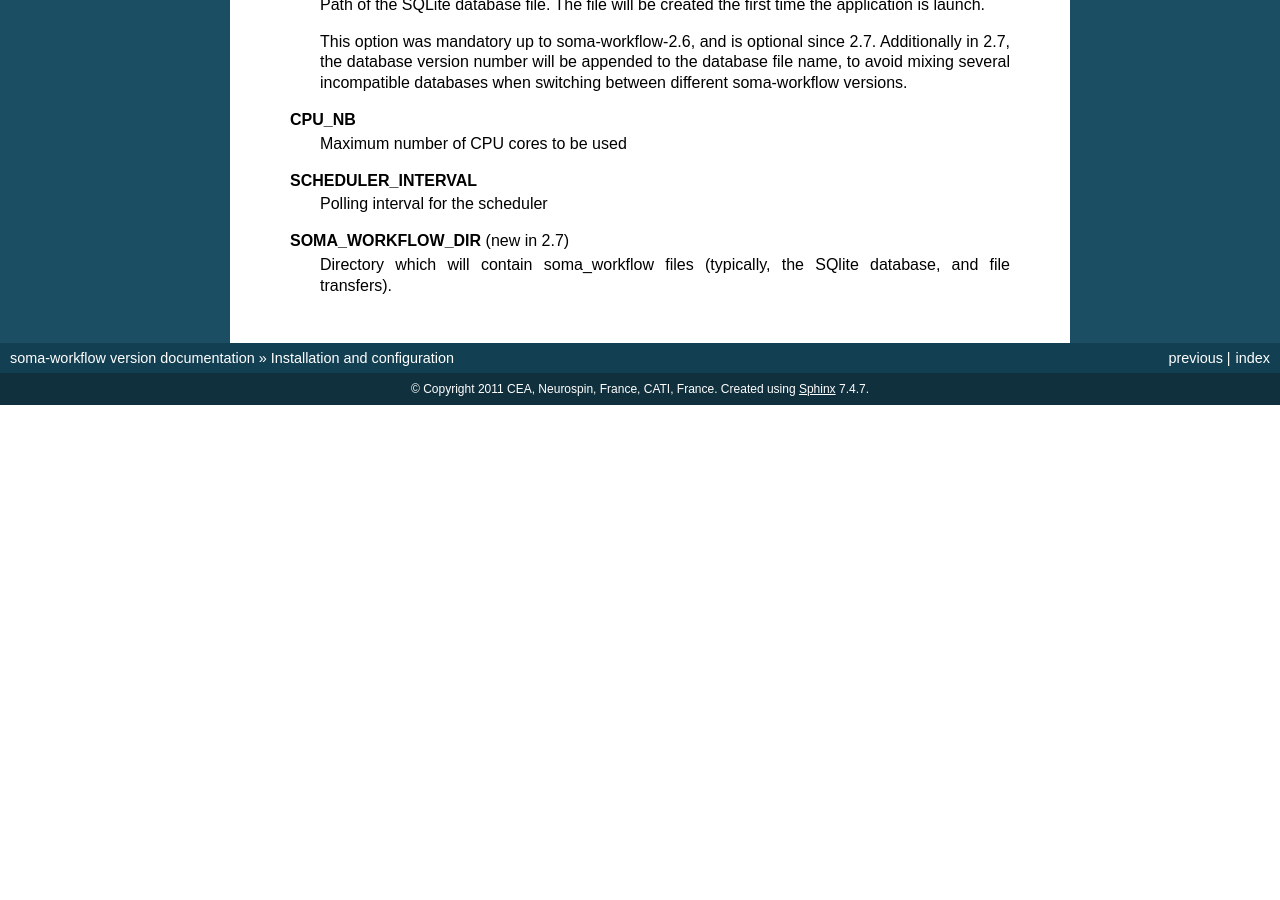
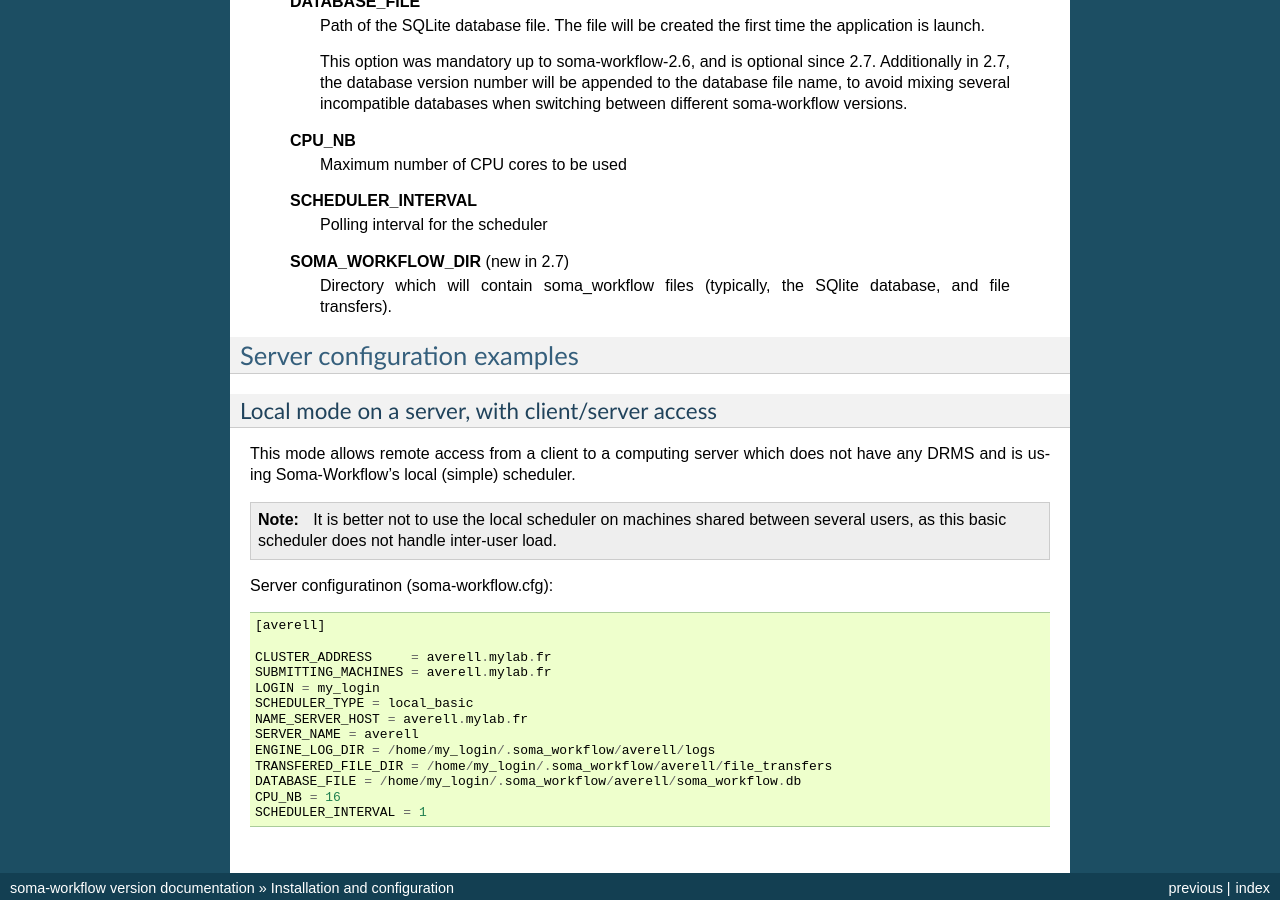
Before and after one commit to populse/soma-workflow, a Sphinx documentation site: the page built from doc/source/install_config.txt, in a window 1280 px wide and 900 px high, scrolled down 9094 px. Built offline with Sphinx 7.4.7, drawn with Linux system fonts in a browser that asks for light colours; the version number could not be read and is left out; before the commit the page ends 9499 px from its top, so only the background shows below that; some of the changed text lies outside the part shown.

Commit message:
some doc

```diff
--- a/doc/source/install_config.txt
+++ b/doc/source/install_config.txt
@@ -498,3 +498,31 @@
   **SOMA_WORKFLOW_DIR** (new in 2.7)
     Directory which will contain soma_workflow files (typically, the SQlite
     database, and file transfers).
+
+
+Server configuration examples
+=============================
+
+Local mode on a server, with client/server access
+-------------------------------------------------
+
+This mode allows remote access from a client to a computing server which does not have any DRMS and is using Soma-Workflow's local (simple) scheduler.
+
+.. note:: It is better not to use the local scheduler on machines shared between several users, as this basic scheduler does not handle inter-user load.
+
+Server configuratinon (soma-workflow.cfg):
+::
+
+  [averell]
+
+  CLUSTER_ADDRESS     = averell.mylab.fr
+  SUBMITTING_MACHINES = averell.mylab.fr
+  LOGIN = my_login
+  SCHEDULER_TYPE = local_basic
+  NAME_SERVER_HOST = averell.mylab.fr
+  SERVER_NAME = averell
+  ENGINE_LOG_DIR = /home/my_login/.soma_workflow/averell/logs
+  TRANSFERED_FILE_DIR = /home/my_login/.soma_workflow/averell/file_transfers
+  DATABASE_FILE = /home/my_login/.soma_workflow/averell/soma_workflow.db
+  CPU_NB = 16
+  SCHEDULER_INTERVAL = 1
```
